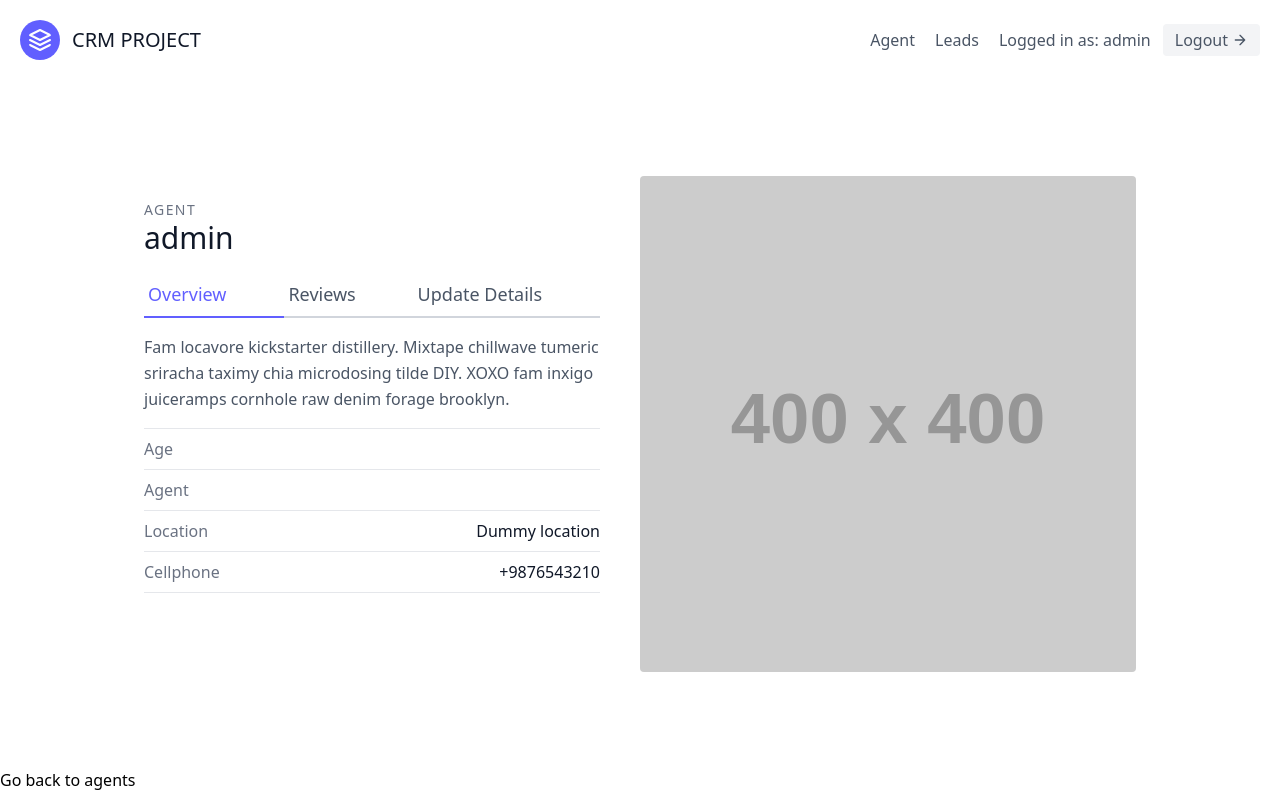
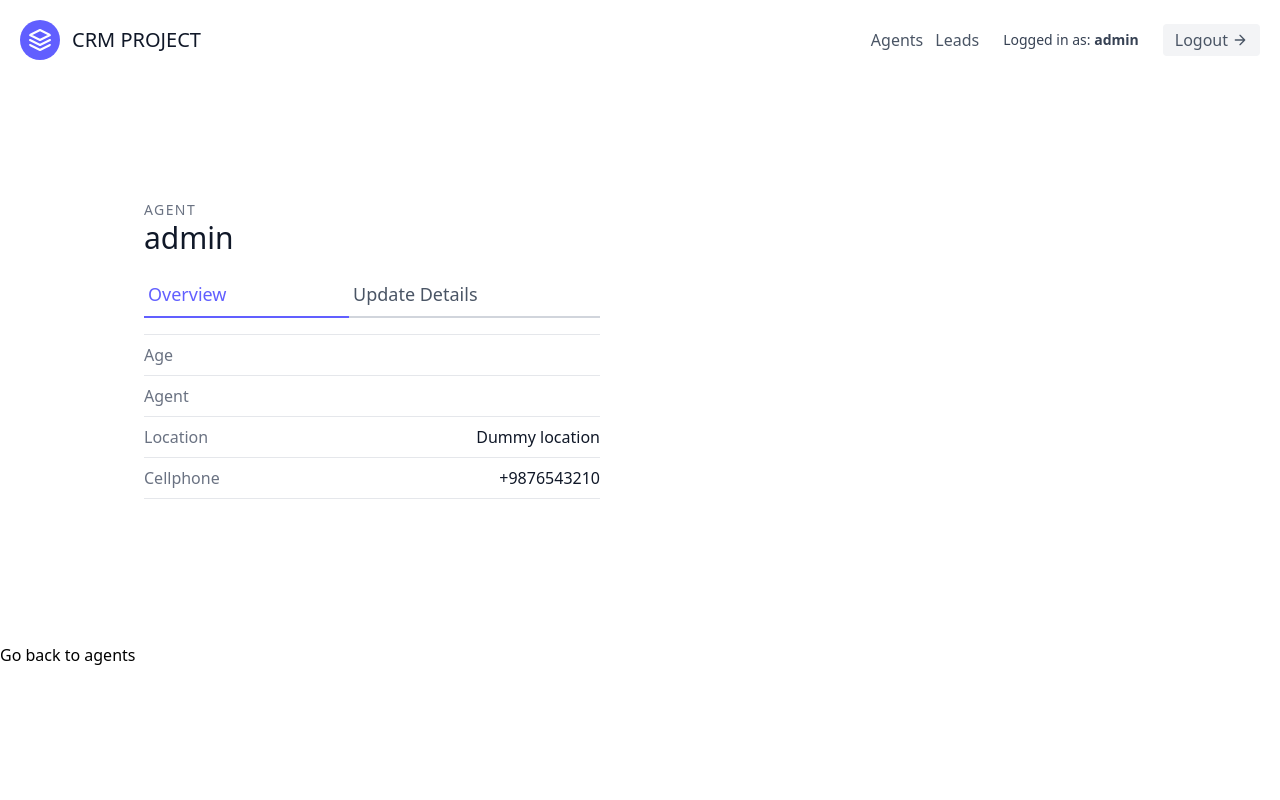
Before and after one commit to hyeladee/crm-project, a Django app: page /agents/8 in a window 1280 px wide. Run offline with Django 5.2, Linux system fonts and the light colour scheme; a user stored in the database is signed in; data comes from the database, SQL or seed files in the repository; both versions use the stored data as it was after the commit; grey boxes labelled with a size stand in for pictures from a placeholder-image service; style sheets or scripts are compiled from the project's sources; parts of the project's set-up code (start-up, migrations or seed data) failed here and were passed over; some libraries are stand-ins or nearby versions.

Commit message:
UI cleanup

```diff
--- a/agents/templates/agents/agent_create.html
+++ b/agents/templates/agents/agent_create.html
@@ -2,7 +2,7 @@
 {% load tailwind_filters %}
 
 {% block content %}
-    <div class="max-w-lg mx-auto">
+    <div class="max-w-lg mx-auto px-5">
         <div class="py-5 border-b border-gray-200">
             <a href='{% url 'agents:agent-list' %}'>Go back to agent</a>
         </div>
--- a/agents/templates/agents/agent_delete.html
+++ b/agents/templates/agents/agent_delete.html
@@ -2,7 +2,7 @@
 {% load tailwind_filters %}
 
 {% block content %}
-    <div class="max-w-lg mx-auto">
+    <div class="max-w-lg mx-auto px-5">
         <div class="py-5 border-t border-gray-300">
             <a class="hover:text-blue-500"href='{% url 'agents:agent-list' %}'>Go back to agents</a>
         </div>
--- a/agents/templates/agents/agent_detail.html
+++ b/agents/templates/agents/agent_detail.html
@@ -11,16 +11,10 @@
             <a href="{% url 'agents:agent-detail' agent.pk %}" class="flex-grow text-indigo-500 border-b-2 border-indigo-500 py-2 text-lg px-1">
                 Overview
             </a>
-            <a class="flex-grow border-b-2 border-gray-300 py-2 text-lg px-1">
-                Reviews
-            </a>
             <a href="{% url 'agents:agent-update' agent.pk %}" class="flex-grow border-b-2 border-gray-300 py-2 text-lg px-1">
                 Update Details
             </a>
           </div>
-          <p class="leading-relaxed mb-4">
-            Fam locavore kickstarter distillery. Mixtape chillwave tumeric sriracha taximy chia microdosing tilde DIY. XOXO fam inxigo juiceramps cornhole raw denim forage brooklyn.
-          </p>
           <div class="flex border-t border-gray-200 py-2">
             <span class="text-gray-500">Age</span>
             <span class="ml-auto text-gray-900">{{ agent.age }}</span>
@@ -38,15 +32,9 @@
             <span class="ml-auto text-gray-900">+9876543210</span>
           </div>
           <div class="flex">
-            {% comment %} <button class="flex ml-auto text-white bg-indigo-500 border-0 py-2 px-6 focus:outline-none hover:bg-indigo-600 rounded">Button</button>
-            <button class="rounded-full w-10 h-10 bg-gray-200 p-0 border-0 inline-flex items-center justify-center text-gray-500 ml-4">
-              <svg fill="currentColor" stroke-linecap="round" stroke-linejoin="round" stroke-width="2" class="w-5 h-5" viewBox="0 0 24 24">
-                <path d="M20.84 4.61a5.5 5.5 0 00-7.78 0L12 5.67l-1.06-1.06a5.5 5.5 0 00-7.78 7.78l1.06 1.06L12 21.23l7.78-7.78 1.06-1.06a5.5 5.5 0 000-7.78z"></path>
-              </svg>
-            </button> {% endcomment %}
+
           </div>
         </div>
-        <img alt="ecommerce" class="lg:w-1/2 w-full lg:h-auto h-64 object-cover object-center rounded" src="https://dummyimage.com/400x400">
       </div>
     </div>
 </section>
--- a/agents/templates/agents/agent_update.html
+++ b/agents/templates/agents/agent_update.html
@@ -11,9 +11,6 @@
           <div class="flex mb-4">
             <a href="{% url 'agents:agent-detail' agent.pk %}" class="flex-grow border-b-2 border-gray-300 py-2 text-lg px-1">
                 Overview
-            </a>
-            <a class="flex-grow border-b-2 border-gray-300 py-2 text-lg px-1">
-                Reviews
             </a>
             <a href="{% url 'agents:agent-update' agent.pk %}" class="flex-grow text-indigo-500 border-b-2 border-indigo-500 py-2 text-lg px-1">
                 Update Details
@@ -33,7 +30,6 @@
           </div>
 
         </div>
-        <img alt="ecommerce" class="lg:w-1/2 w-full lg:h-auto h-64 object-cover object-center rounded" src="https://dummyimage.com/400x400">
       </div>
     </div>
 </section>
--- a/leads/templates/leads/lead_category_update.html
+++ b/leads/templates/leads/lead_category_update.html
@@ -27,7 +27,6 @@
                 </button>
             </form>
           </div>
-        <img alt="ecommerce" class="lg:w-1/2 w-full lg:h-auto h-64 object-cover object-center rounded" src="https://dummyimage.com/400x400">
       </div>
     </div>
 </section>
--- a/leads/templates/leads/lead_create.html
+++ b/leads/templates/leads/lead_create.html
@@ -3,7 +3,7 @@
 
 {% block content %}
 
-    <div class="max-w-lg mx-auto">
+    <div class="max-w-lg mx-auto px-5">
         <a class="hover:text-blue-500"href='{% url 'leads:lead-list' %}'>Go back to leads</a>
         <hr />
         <div class="py-5 border-t border-gray-300">
--- a/leads/templates/leads/lead_detail.html
+++ b/leads/templates/leads/lead_detail.html
@@ -18,9 +18,6 @@
                 Update Details
             </a>
           </div>
-          <p class="leading-relaxed mb-4">
-            Fam locavore kickstarter distillery. Mixtape chillwave tumeric sriracha taximy chia microdosing tilde DIY. XOXO fam inxigo juiceramps cornhole raw denim forage brooklyn.
-          </p>
           <div class="flex border-t border-gray-200 py-2">
             <span class="text-gray-500">Age</span>
             <span class="ml-auto text-gray-900">{{ lead.age }}</span>
@@ -46,7 +43,6 @@
             </button> {% endcomment %}
           </div>
         </div>
-        <img alt="ecommerce" class="lg:w-1/2 w-full lg:h-auto h-64 object-cover object-center rounded" src="https://dummyimage.com/400x400">
       </div>
     </div>
 </section>
--- a/leads/templates/leads/lead_update.html
+++ b/leads/templates/leads/lead_update.html
@@ -32,7 +32,6 @@
             </a>
           </div>
         </div>
-        <img alt="ecommerce" class="lg:w-1/2 w-full lg:h-auto h-64 object-cover object-center rounded" src="https://dummyimage.com/400x400">
       </div>
     </div>
 </section>
--- a/templates/landing.html
+++ b/templates/landing.html
@@ -11,8 +11,9 @@
             This simple CRM app helps you manage leads/agents depending on user role.
         </p>
         <div class="flex justify-center">
-          <button class="inline-flex text-white bg-indigo-500 border-0 py-2 px-6 focus:outline-none hover:bg-indigo-600 rounded text-lg">Button</button>
-          <button class="ml-4 inline-flex text-gray-700 bg-gray-100 border-0 py-2 px-6 focus:outline-none hover:bg-gray-200 rounded text-lg">Button</button>
+          {% if not request.user.is_authenticated %}
+            <a href="{% url 'login' %}" class="inline-flex text-white bg-indigo-500 border-0 py-2 px-6 focus:outline-none hover:bg-indigo-600 rounded text-lg">Login</a>
+          {% endif %}
         </div>
       </div>
     </div>
--- a/templates/navbar.html
+++ b/templates/navbar.html
@@ -1,48 +1,52 @@
 <header class="text-gray-600 body-font">
   <div class="container mx-auto flex flex-wrap p-5 flex-col md:flex-row items-center">
-      <a href="{% url "landing-page" %}" class="flex title-font font-medium items-center text-gray-900 mb-4 md:mb-0">
-        <svg xmlns="http://www.w3.org/2000/svg" fill="none" stroke="currentColor" stroke-linecap="round" stroke-linejoin="round" stroke-width="2" class="w-10 h-10 text-white p-2 bg-indigo-500 rounded-full" viewBox="0 0 24 24">
-          <path d="M12 2L2 7l10 5 10-5-10-5zM2 17l10 5 10-5M2 12l10 5 10-5"></path>
+    <a href="{% url 'landing-page' %}" class="flex title-font font-medium items-center text-gray-900 mb-4 md:mb-0">
+      <svg xmlns="http://www.w3.org/2000/svg" fill="none" stroke="currentColor" stroke-linecap="round"
+           stroke-linejoin="round" stroke-width="2"
+           class="w-10 h-10 text-white p-2 bg-indigo-500 rounded-full" viewBox="0 0 24 24">
+        <path d="M12 2L2 7l10 5 10-5-10-5zM2 17l10 5 10-5M2 12l10 5 10-5"/>
       </svg>
       <span class="ml-3 text-xl">CRM PROJECT</span>
     </a>
-      <nav class="md:ml-auto flex flex-wrap items-center text-base justify-center">
+
+    <nav class="md:ml-auto flex flex-wrap items-center text-base justify-center gap-3">
+
       {% if not request.user.is_authenticated %}
-            <a href='{% url 'signup' %}' class="mr-5 hover:text-gray-900">Signup</a>
+        {% if request.resolver_match.url_name == 'login' %}
+          <a href="{% url 'signup' %}" class="hover:text-gray-900">Signup</a>
+        {% elif request.resolver_match.url_name == 'signup' %}
+          <a href="{% url 'login' %}" class="hover:text-gray-900">Login</a>
+        {% else %}
+          <a href="{% url 'signup' %}"
+             class="inline-flex items-center bg-gray-100 border-0 py-1 px-3 focus:outline-none hover:bg-gray-200 rounded text-base">
+            Sign up
+            <svg fill="none" stroke="currentColor" stroke-linecap="round" stroke-linejoin="round"
+                 stroke-width="2" class="w-4 h-4 ml-1" viewBox="0 0 24 24">
+              <path d="M5 12h14M12 5l7 7-7 7"/>
+            </svg>
+          </a>
+        {% endif %}
       {% else %}
         {% if request.user.is_organisor %}
-              <a href="{% url 'agents:agent-list' %}" class="mr-5 hover:text-gray-900">Agent</a>
+          <a href="{% url 'agents:agent-list' %}" class="hover:text-gray-900">Agents</a>
         {% endif %}
-              <a href="{% url 'leads:lead-list' %}" class="mr-5 hover:text-gray-900">Leads</a>
-          {% endif %}
+        <a href="{% url 'leads:lead-list' %}" class="hover:text-gray-900">Leads</a>
 
+        <span class="text-sm text-gray-700 ml-3">Logged in as: <strong>{{ request.user.username }}</strong></span>
 
-        {% if request.user.is_authenticated %}
-          <p>Logged in as: {{ request.user.username }}</p>
-          {% comment %} <a href='{% url 'logout' %}' class="ml-3 inline-flex items-center bg-gray-100 border-0 py-1 px-3 focus:outline-none hover:bg-gray-200 rounded text-base mt-4 md:mt-0">
-            Logout
-              <svg fill="none" stroke="currentColor" stroke-linecap="round" stroke-linejoin="round" stroke-width="2" class="w-4 h-4 ml-1" viewBox="0 0 24 24">
-                  <path d="M5 12h14M12 5l7 7-7 7"></path>
-              </svg>
-          </a> {% endcomment %}
         <form method="post" action="{% url 'logout' %}" class="inline">
           {% csrf_token %}
-            <button type="submit" class="ml-3 inline-flex items-center bg-gray-100 border-0 py-1 px-3 focus:outline-none hover:bg-gray-200 rounded text-base mt-4 md:mt-0">
+          <button type="submit"
+                  class="ml-3 inline-flex items-center bg-gray-100 border-0 py-1 px-3 focus:outline-none hover:bg-gray-200 rounded text-base">
             Logout
-              <svg fill="none" stroke="currentColor" stroke-linecap="round" stroke-linejoin="round" stroke-width="2" class="w-4 h-4 ml-1" viewBox="0 0 24 24">
-                <path d="M5 12h14M12 5l7 7-7 7"></path>
+            <svg fill="none" stroke="currentColor" stroke-linecap="round" stroke-linejoin="round"
+                 stroke-width="2" class="w-4 h-4 ml-1" viewBox="0 0 24 24">
+              <path d="M5 12h14M12 5l7 7-7 7"/>
             </svg>
           </button>
         </form>
+      {% endif %}
 
-        {% else %}
-          <a href='{% url 'login' %}' class="inline-flex items-center bg-gray-100 border-0 py-1 px-3 focus:outline-none hover:bg-gray-200 rounded text-base mt-4 md:mt-0">
-            Login
-              <svg fill="none" stroke="currentColor" stroke-linecap="round" stroke-linejoin="round" stroke-width="2" class="w-4 h-4 ml-1" viewBox="0 0 24 24">
-                  <path d="M5 12h14M12 5l7 7-7 7"></path>
-              </svg>
-          </a>
-        {% endif %}
     </nav>
   </div>
 </header>
--- a/templates/registration/login.html
+++ b/templates/registration/login.html
@@ -3,7 +3,7 @@
 
 {% block content %}
 
-<div class="max-w-lg mx-auto">
+<div class="max-w-lg mx-auto px-5">
     <form method="post">
         {% csrf_token %}
         {{ form | crispy }}
--- a/templates/registration/signup.html
+++ b/templates/registration/signup.html
@@ -3,7 +3,7 @@
 
 {% block content %}
 
-<div class="max-w-lg mx-auto">
+<div class="max-w-lg mx-auto px-5">
     <form method="post">
         {% csrf_token %}
         {{ form | crispy }}
```
Also changed, not shown: leads/templates/leads/assign_agent.html (+9 -4 lines), db.sqlite3, 2 other files. Lines whose indentation alone changed are shown as unchanged.
